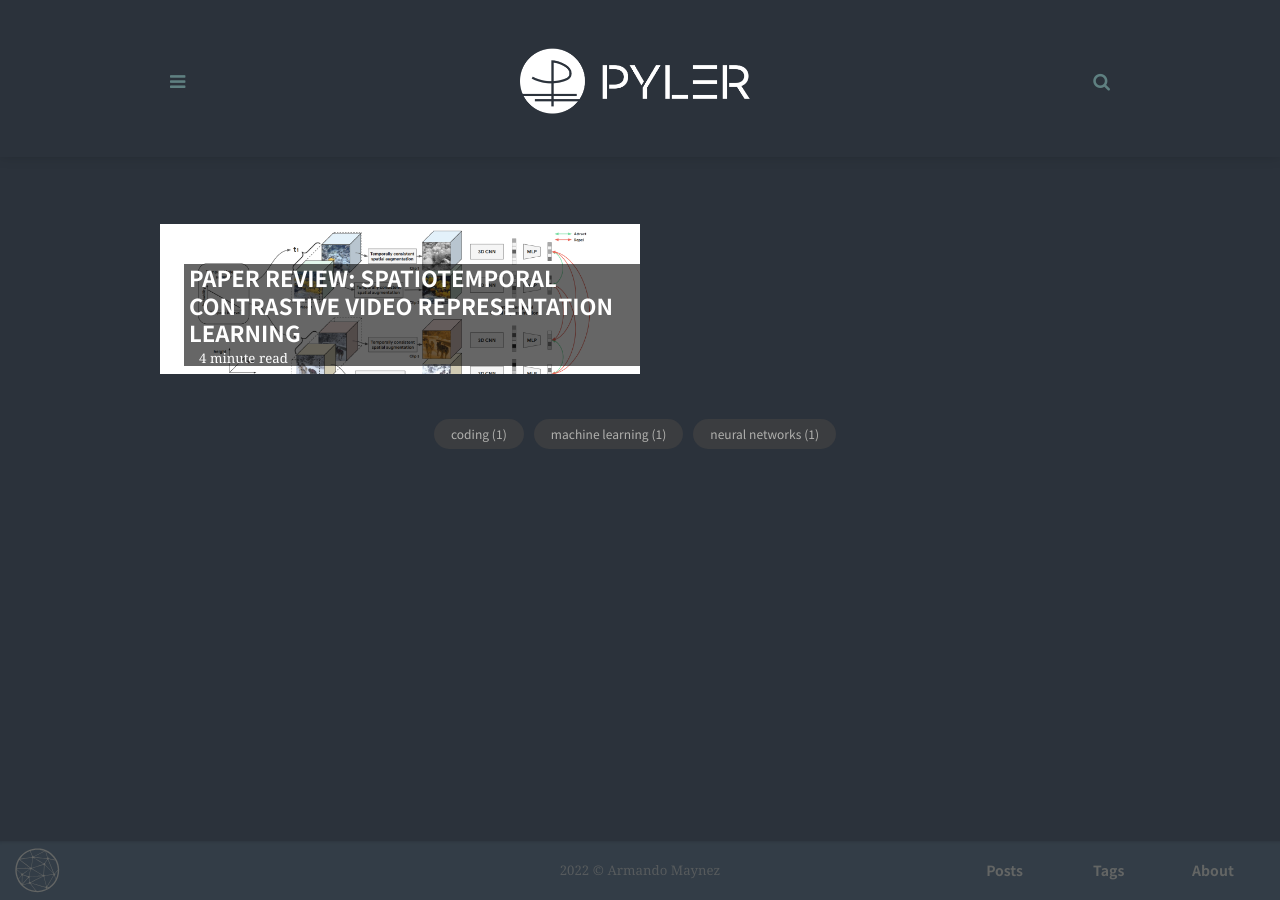
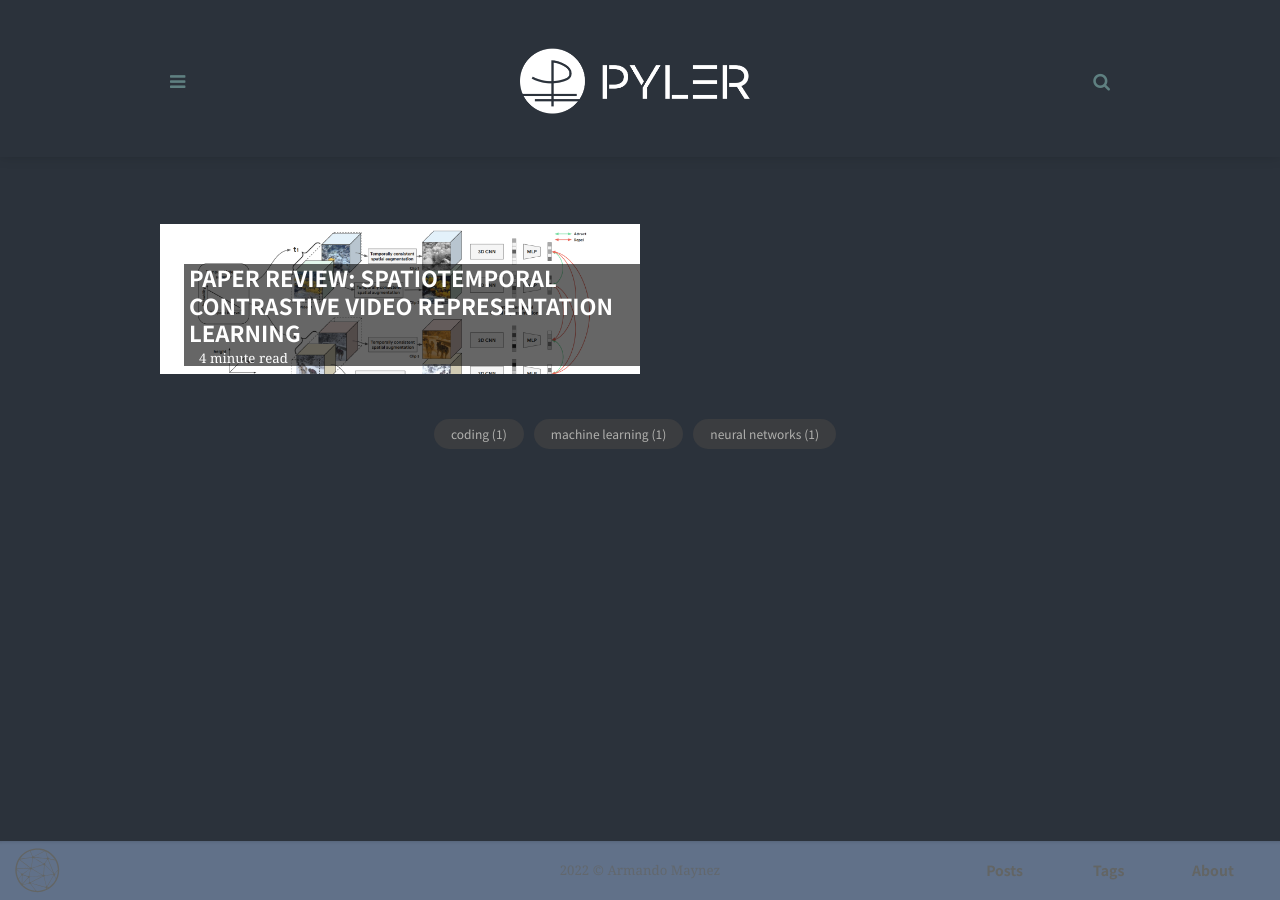
Before and after one commit to pylerAI/blog, a Jekyll site: the page built from index.html, in a window 1280 px wide. Built offline with Jekyll 4.4.1, drawn with Linux system fonts in a browser that asks for light colours; some web fonts are replaced; the list of posts is cut into pages by our own code.

Commit message:
Add pyler color

```diff
--- a/assets/css/main.css
+++ b/assets/css/main.css
@@ -17,6 +17,7 @@ html {
   --shadow:       rgba(32,30,30,.3);
   --github:       #333;
   --arxiv:        rgb(32, 163, 71);
+  --pyler:        rgb(154, 180, 219);
   --font1: 'Noto Serif KR', 'Lora', charter, Georgia, Cambria, 'Times New Roman', Times, serif;/* body text */
   --font2: 'Noto Sans KR', 'Source Sans Pro', 'Helvetica Neue', Helvetica, Arial, sans-serif; /* headers and titles   */
   --font1-light:      400;
@@ -42,6 +43,7 @@ html[data-theme="dark"]  {
   --shadow:       rgba(0,0,0,.3);
   --github:       rgb(176, 176, 176);
   --arxiv:        rgb(46, 144, 0);
+  --pyler:        rgb(97, 113, 137);
 }
 
 /*! normalize.css v8.0.1 | MIT License | github.com/necolas/normalize.css */
@@ -927,9 +929,12 @@ svg.menu-icon-house {
 /* = = = = = = = = = = Footer  = = = = = = = = = = */
 .main-footer {
   padding: 5px 15px 5px 15px;
+  background-color: var(--pyler);
+  box-shadow: 0 5px 5px -6px var(--shadow) inset;
+}
+/* .main-footer[data-theme="dark"] {
   background-color: var(--main-dim);
-  box-shadow: 0 5px 5px -6px var(--shadow) inset;
-}
+} */
 .footer-wrapper {
   display: grid;
   grid-template-columns: 1fr 2fr 1fr;
```
